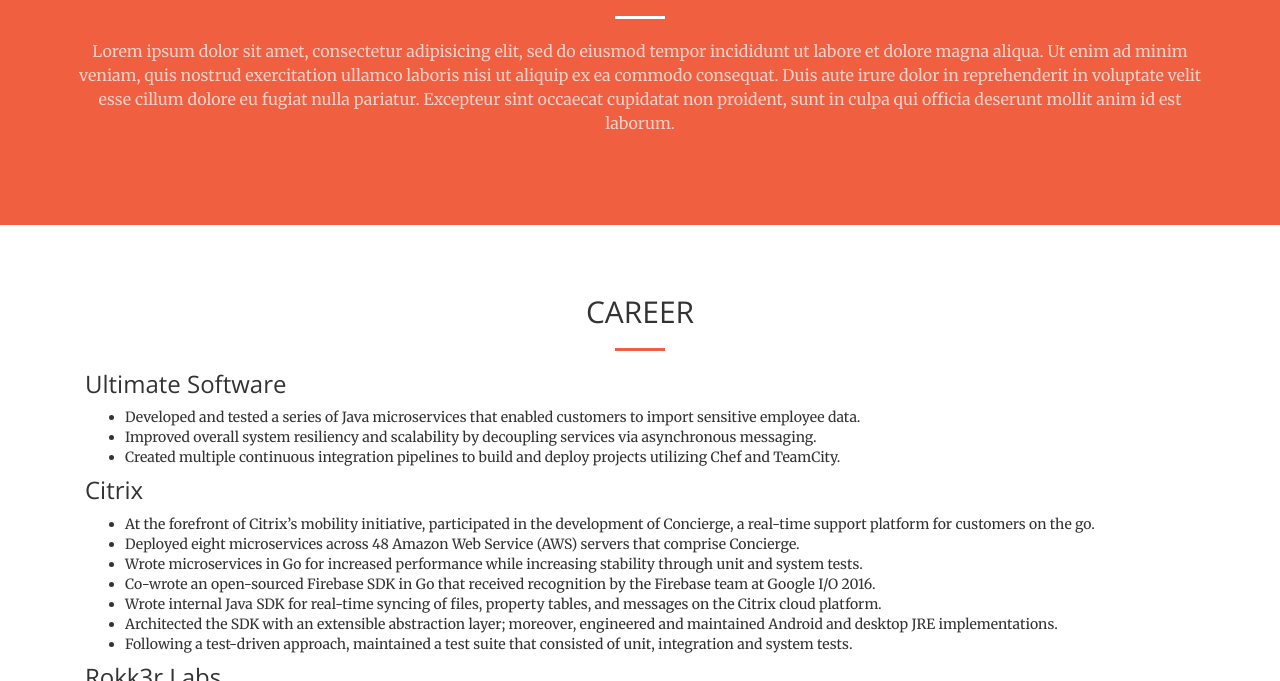
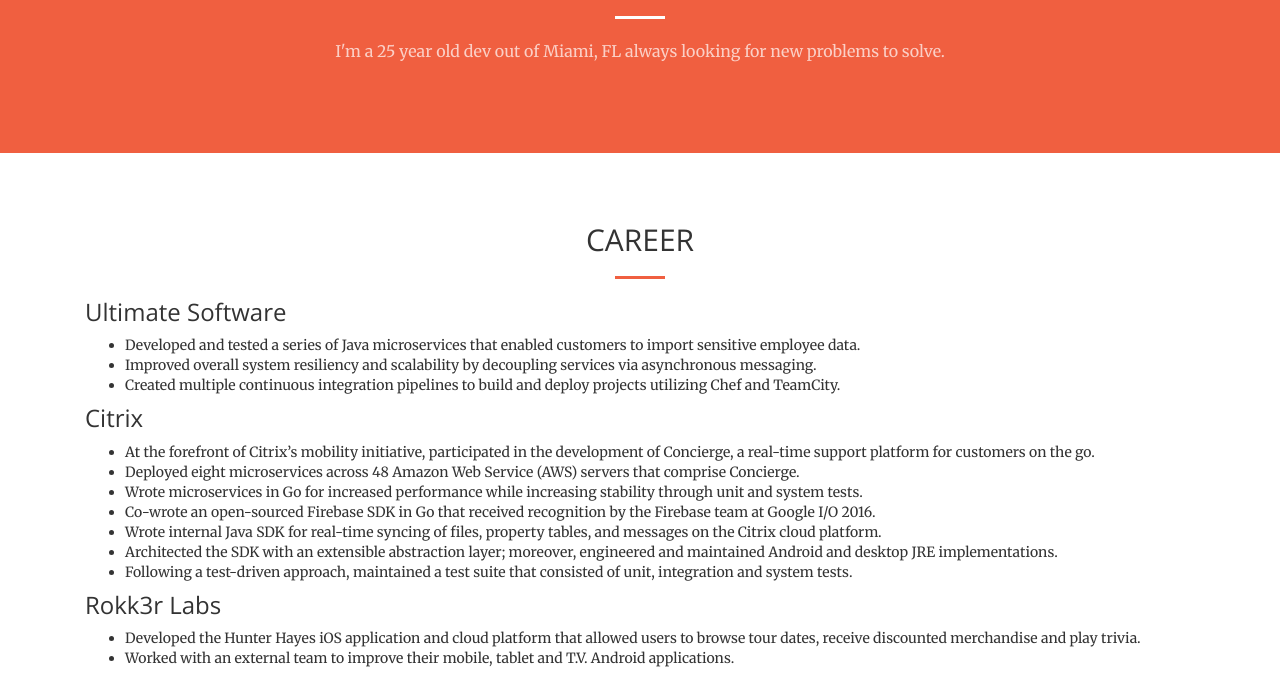
Before and after one commit to zabawaba99/zabawaba99.github.io, a Jekyll site: the page built from index.html, in a window 1280 px wide and 900 px high, scrolled down 1095 px, cut to the strip 219-900 px from the top of the window. Built offline with Jekyll 4.4.1, drawn with Linux system fonts in a browser that asks for light colours.

Commit message:
adding a basic about me

```diff
--- a/_includes/about.html
+++ b/_includes/about.html
@@ -4,7 +4,7 @@
       <div class="col-lg-12 text-center">
         <img class="steven-img" src="https://avatars1.githubusercontent.com/u/2306786?v=3&s=300">
         <hr class="light">
-        <p class="text-faded">Lorem ipsum dolor sit amet, consectetur adipisicing elit, sed do eiusmod tempor incididunt ut labore et dolore magna aliqua. Ut enim ad minim veniam, quis nostrud exercitation ullamco laboris nisi ut aliquip ex ea commodo consequat. Duis aute irure dolor in reprehenderit in voluptate velit esse cillum dolore eu fugiat nulla pariatur. Excepteur sint occaecat cupidatat non proident, sunt in culpa qui officia deserunt mollit anim id est laborum.</p>
+        <p class="text-faded">I'm a 25 year old dev out of Miami, FL always looking for new problems to solve.</p>
       </div>
     </div>
   </div>
```
